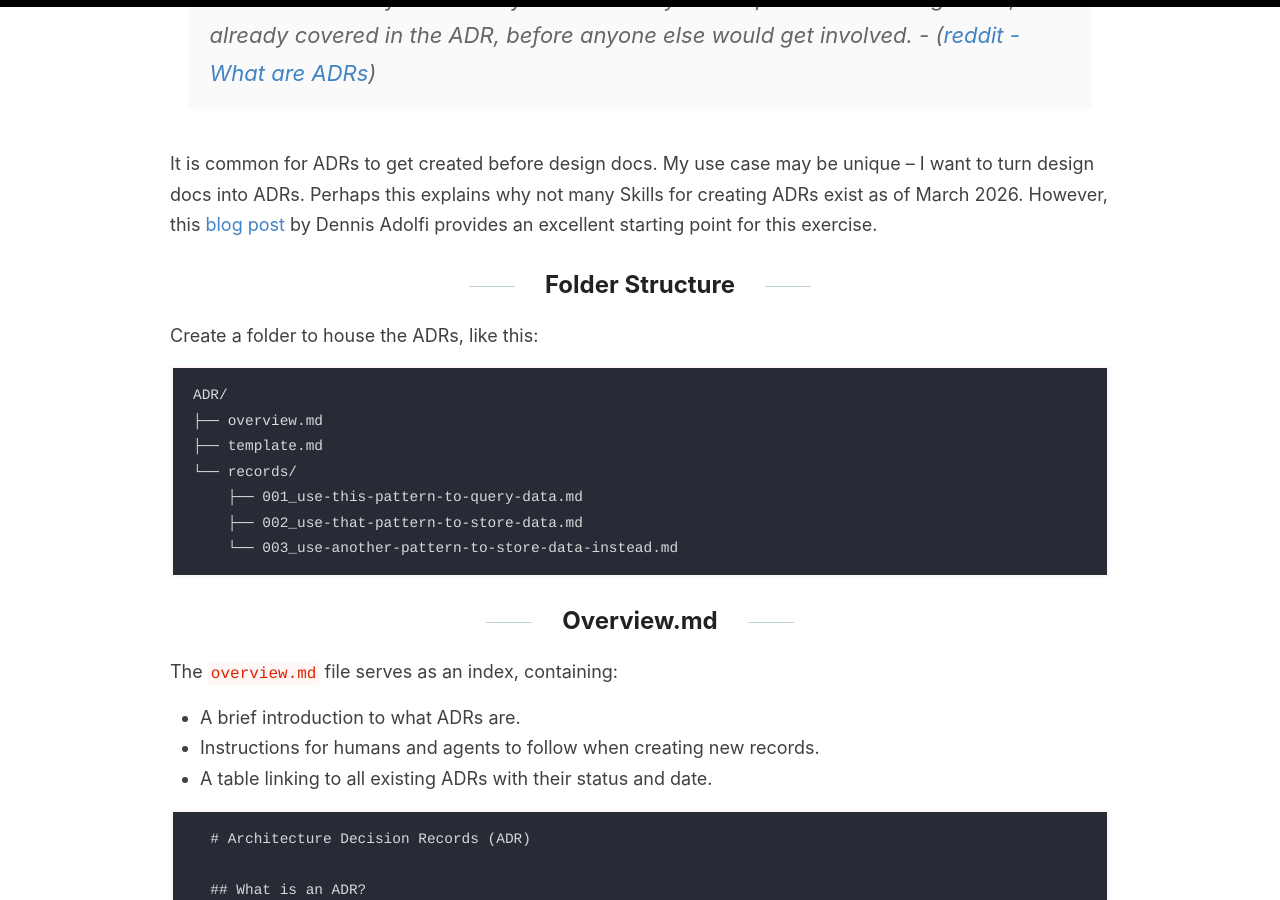
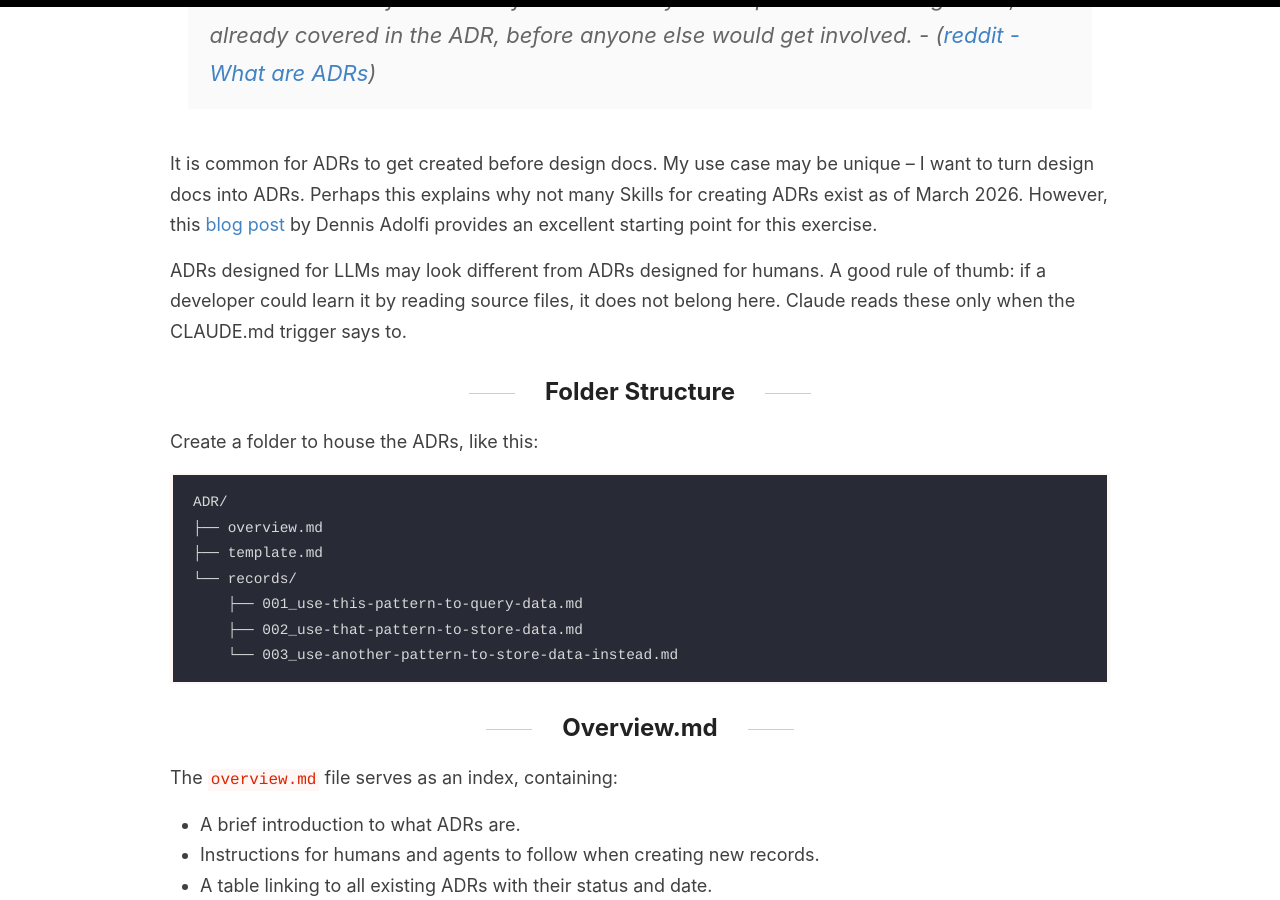
Before and after one commit to kfchou/kfchou.github.io, a Jekyll site: the page built from _posts/2026-03-11-ADR-skill.md, in a window 1280 px wide and 900 px high, scrolled down 850 px. Built offline with Jekyll 4.4.1, drawn with Linux system fonts in a browser that asks for light colours; comment, search, counter and statistics services are not loaded.

Commit message:
not about what should not go into ADRs

```diff
--- a/_posts/2026-03-11-ADR-skill.md
+++ b/_posts/2026-03-11-ADR-skill.md
@@ -11,6 +11,8 @@ So, let's create a Skill to create architectural decision records (ADRs) from th
 > We instituted ADRs as a way of recording an architecture decision, with pros and cons, with comparisons to other alternatives and with the names, titles, and commitments of various executives so that a decision would not be relitigated every time someone new complained that “there’s an easier way ... Any time someone (especially someone new) complained about using a cloud based messaging platform, we would point them to the document and they had a one on one with the chief architect afterwards. They had to present a new argument, not already covered in the ADR, before anyone else would get involved. - ([reddit - What are ADRs](https://www.reddit.com/r/softwarearchitecture/comments/1gz7wco/what_are_architecture_decision_records_adr_and/lyuh7x8/))
 
 It is common for ADRs to get created before design docs. My use case may be unique -- I want to turn design docs into ADRs. Perhaps this explains why not many Skills for creating ADRs exist as of March 2026. However, this [blog post](https://adolfi.dev/blog/ai-generated-adr) by Dennis Adolfi provides an excellent starting point for this exercise.
+
+ADRs designed for LLMs may look different from ADRs designed for humans. A good rule of thumb: if a developer could learn it by reading source files, it does not belong here. Claude reads these only when the CLAUDE.md trigger says to.
 
 ## Folder Structure
 Create a folder to house the ADRs, like this:
```
